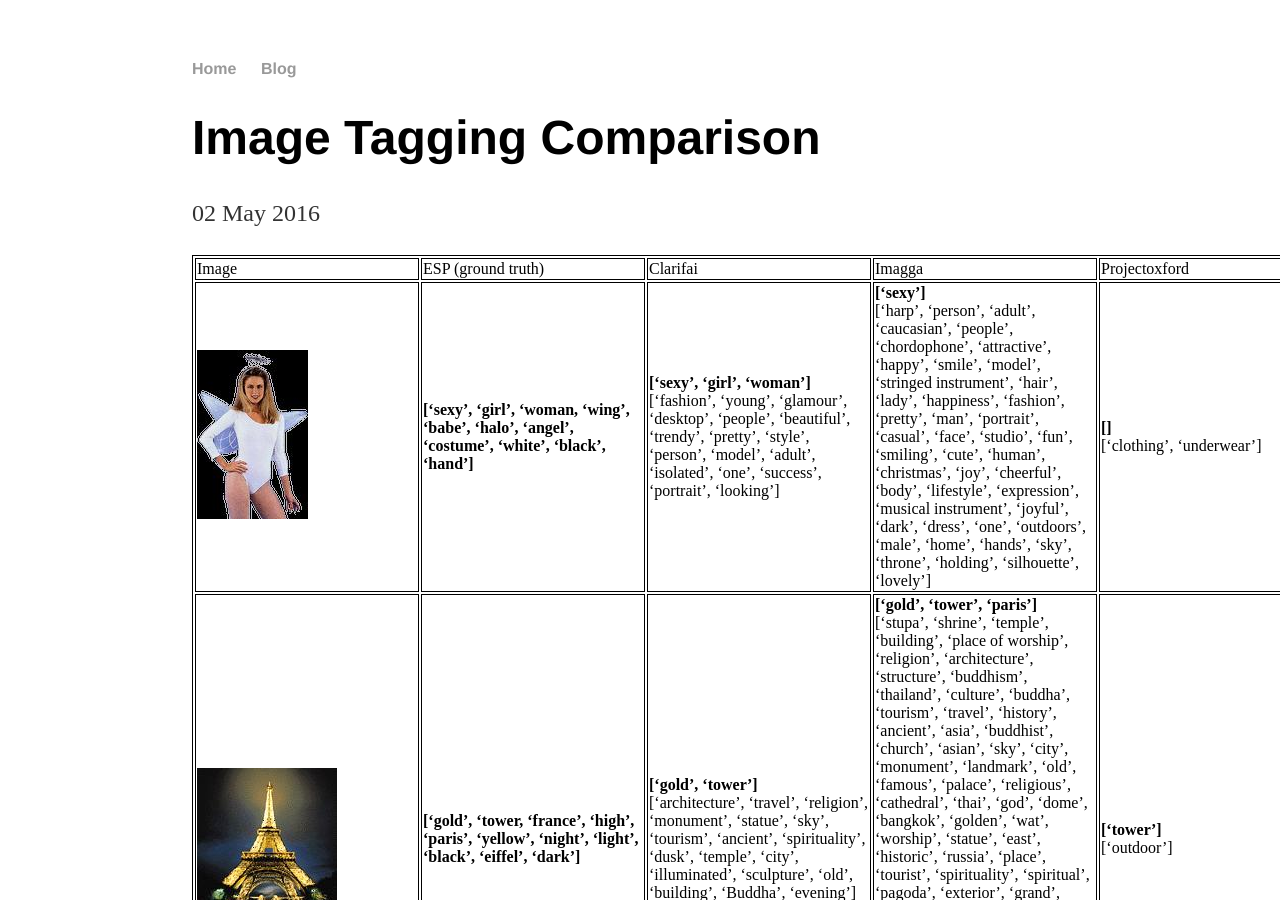
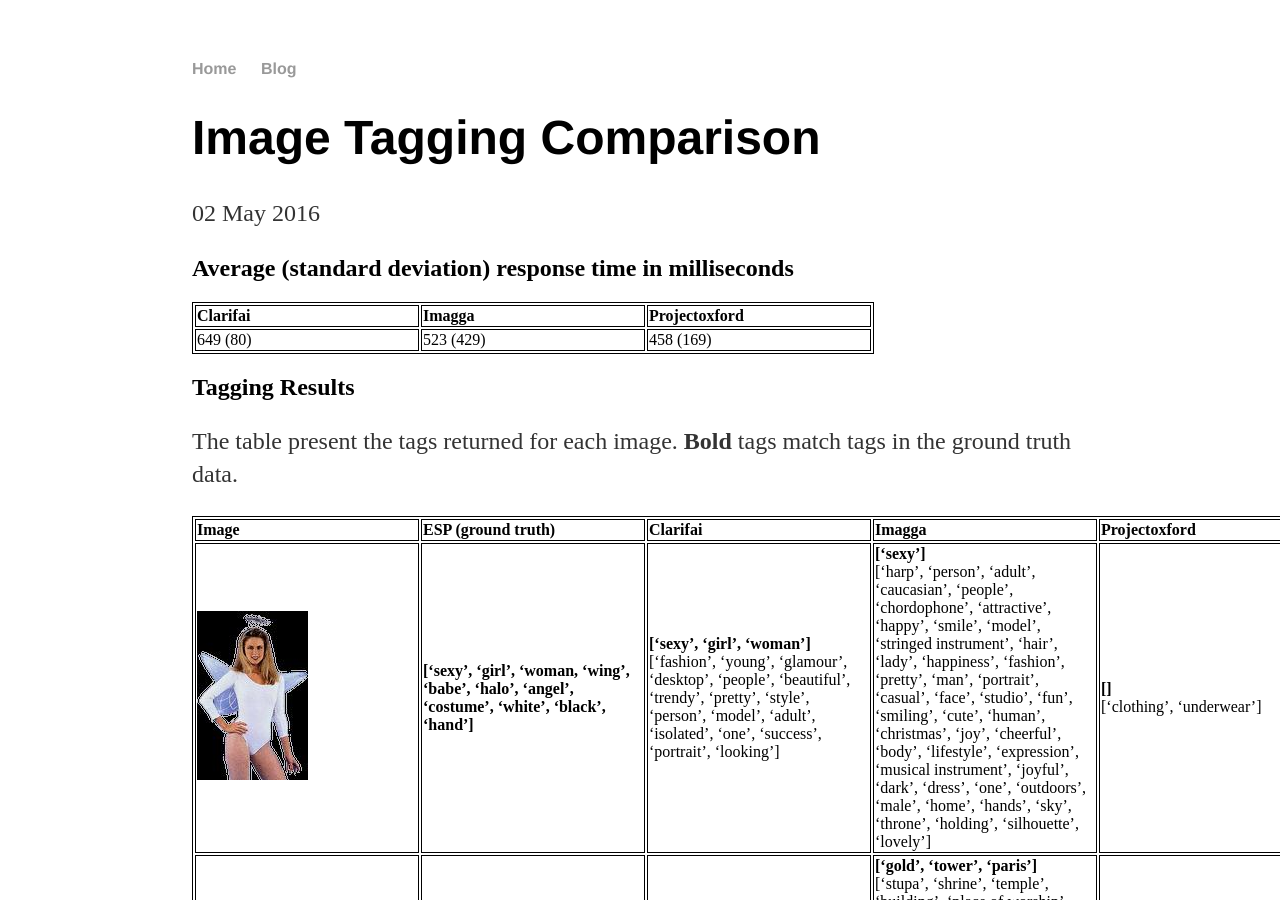
Before and after one commit to alexandra-nordin/alexandra-nordin.github.io, a Jekyll site: the page built from _posts/2016-05-02-image-tagging-comparison.md, in a window 1280 px wide and 900 px high. Built offline with Jekyll 4.4.1, drawn with Linux system fonts in a browser that asks for light colours.

Commit message:
added response time to image tagging

```diff
--- a/_posts/2016-05-02-image-tagging-comparison.md
+++ b/_posts/2016-05-02-image-tagging-comparison.md
@@ -4,7 +4,18 @@ title: "Image Tagging Comparison"
 date: 2016-05-02
 ---
 
-|Image | ESP (ground truth) | Clarifai | Imagga | Projectoxford |
+## Average (standard deviation) response time in milliseconds
+
+|**Clarifai**|**Imagga**|**Projectoxford**|
+|649 (80)|523 (429)|458 (169)|
+
+## Tagging Results
+
+The table present the tags returned for each image.
+**Bold** tags match tags in the ground truth data.
+
+
+|**Image** | **ESP (ground truth)** | **Clarifai** | **Imagga** | **Projectoxford** |
 |![img]({{ site.url }}/assets/2155.jpg)|**['sexy', 'girl', 'woman, 'wing', 'babe', 'halo', 'angel', 'costume', 'white', 'black', 'hand']**|**['sexy', 'girl', 'woman']** <br> ['fashion', 'young', 'glamour', 'desktop', 'people', 'beautiful', 'trendy', 'pretty', 'style', 'person', 'model', 'adult', 'isolated', 'one', 'success', 'portrait', 'looking']|**['sexy']** <br> ['harp', 'person', 'adult', 'caucasian', 'people', 'chordophone', 'attractive', 'happy', 'smile', 'model', 'stringed instrument', 'hair', 'lady', 'happiness', 'fashion', 'pretty', 'man', 'portrait', 'casual', 'face', 'studio', 'fun', 'smiling', 'cute', 'human', 'christmas', 'joy', 'cheerful', 'body', 'lifestyle', 'expression', 'musical instrument', 'joyful', 'dark', 'dress', 'one', 'outdoors', 'male', 'home', 'hands', 'sky', 'throne', 'holding', 'silhouette', 'lovely']|**[]** <br> ['clothing', 'underwear']|
 |![img]({{ site.url }}/assets/2276.jpg)|**['gold', 'tower, 'france', 'high', 'paris', 'yellow', 'night', 'light', 'black', 'eiffel', 'dark']**|**['gold', 'tower']** <br> ['architecture', 'travel', 'religion', 'monument', 'statue', 'sky', 'tourism', 'ancient', 'spirituality', 'dusk', 'temple', 'city', 'illuminated', 'sculpture', 'old', 'building', 'Buddha', 'evening']|**['gold', 'tower', 'paris']** <br> ['stupa', 'shrine', 'temple', 'building', 'place of worship', 'religion', 'architecture', 'structure', 'buddhism', 'thailand', 'culture', 'buddha', 'tourism', 'travel', 'history', 'ancient', 'asia', 'buddhist', 'church', 'asian', 'sky', 'city', 'monument', 'landmark', 'old', 'famous', 'palace', 'religious', 'cathedral', 'thai', 'god', 'dome', 'bangkok', 'golden', 'wat', 'worship', 'statue', 'east', 'historic', 'russia', 'place', 'tourist', 'spirituality', 'spiritual', 'pagoda', 'exterior', 'grand', 'construction', 'pray', 'traditional', 'moscow', 'sculpture', 'russian', 'square', 'prayer', 'st', 'christianity', 'brick', 'cross', 'kremlin', 'art', 'fountain', 'color', 'stone', 'symbol', 'sacred', 'detail', 'capital', 'attraction', 'oriental', 'europe', 'architectural', 'scene', 'town']|**['tower']** <br> ['outdoor']|
 |![img]({{ site.url }}/assets/34164.jpg)|**['man, 'men', 'woman', 'black', 'beard']**|**['man']** <br> ['people', 'portrait', 'adult', 'two', 'athlete', 'facial expression', 'actor', 'recreation', 'indoors', 'person', 'wear', 'one', 'facial hair', 'looking', 'boy', 'room', 'three', 'outdoors', 'champion']|**['man']** <br> ['panpipe', 'pipe', 'wind instrument', 'person', 'portrait', 'people', 'musical instrument', 'face', 'caucasian', 'adult', 'hair', 'smile', 'arab', 'holding', 'smiling', 'pretty', 'ruler', 'brown', 'studio', 'food', 'health', 'home', 'youth', 'male', 'cute', 'color', 'eating', 'hand', 'happy', 'semite', 'muslim', 'business', 'attractive', 'stack', 'child', 'fashion', 'human', 'lifestyle', 'model', 'eyes']|**[]** <br> ['indoor', 'posing']|
```
